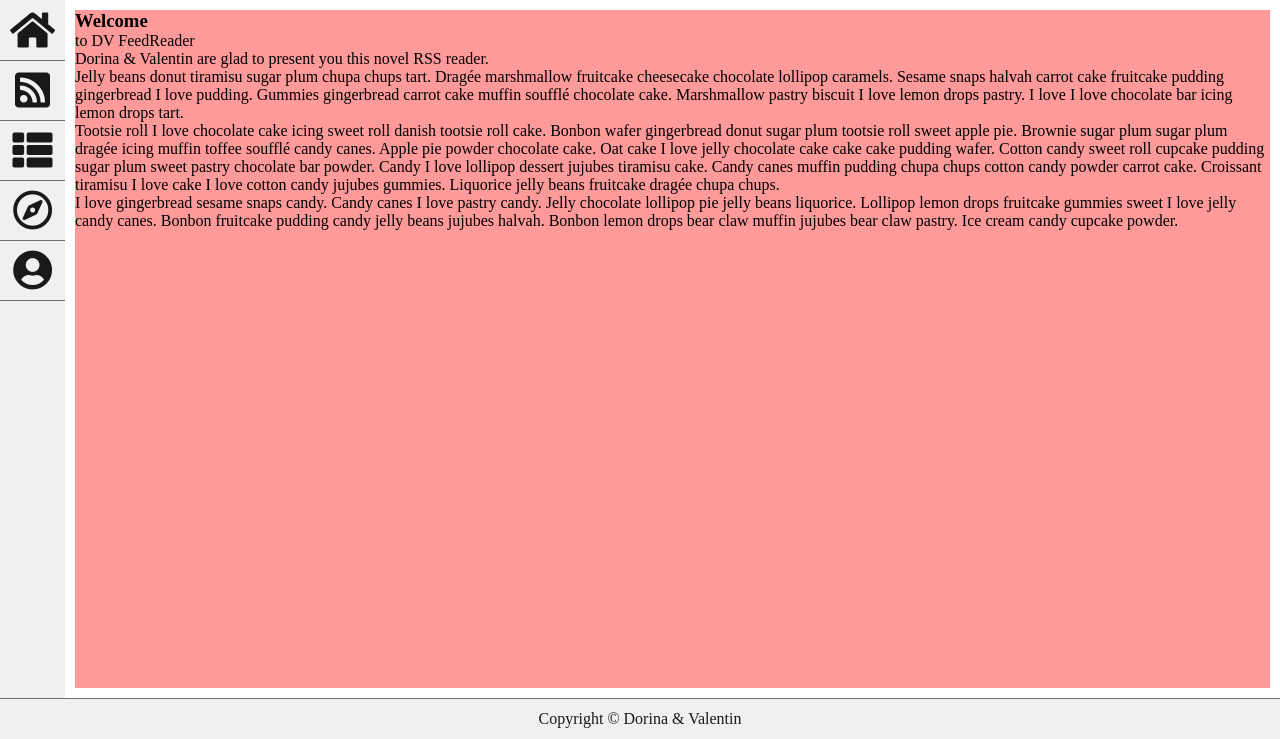
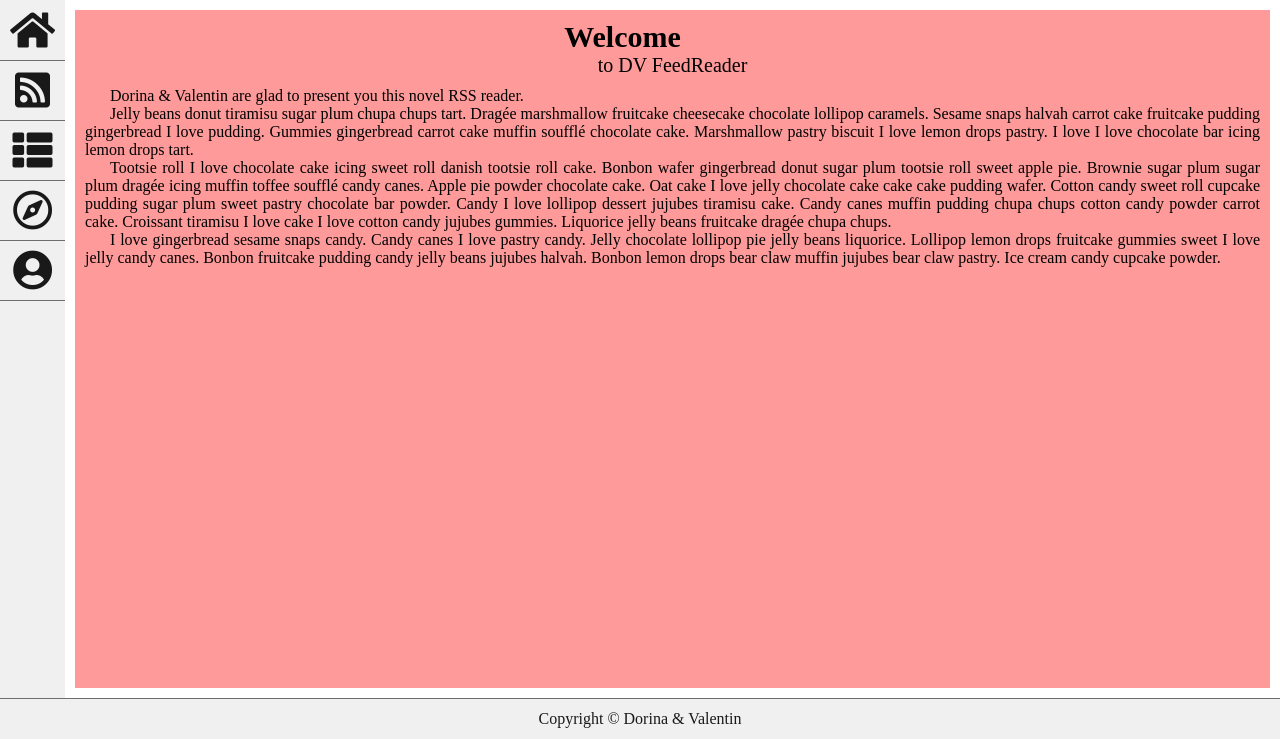
Before and after one commit to vali-snow/49Wews, a PHP site: page /html/index.html in a window 1280 px wide. Shown: the part 61-800 px from the top of the page. Run offline with PHP 8.4, Linux system fonts and the light colour scheme; some libraries are stand-ins or nearby versions; some web fonts are replaced.

Commit message:
index css

```diff
--- a/FrontEnd/css/sections.css
+++ b/FrontEnd/css/sections.css
@@ -1,5 +1,22 @@
 /*MIDDLE CONTENT SECTION*/
 /*INDEX*/
+#index article {
+    padding: 10px;
+}
+#index article>h1{
+    padding: 0px 100px 0px 0px;
+    font-size: 30px;
+    text-align: center;
+}
+#index article>p{
+    font-size: 20px;
+    text-align: center;
+    padding: 0px 0px 10px 0px;
+}
+#index main>p{
+    text-indent: 25px;
+    text-align: justify;
+}
 /*READ FEEDS*/
 /*ORGANIZE*/
 /*DISCOVER*/
```
